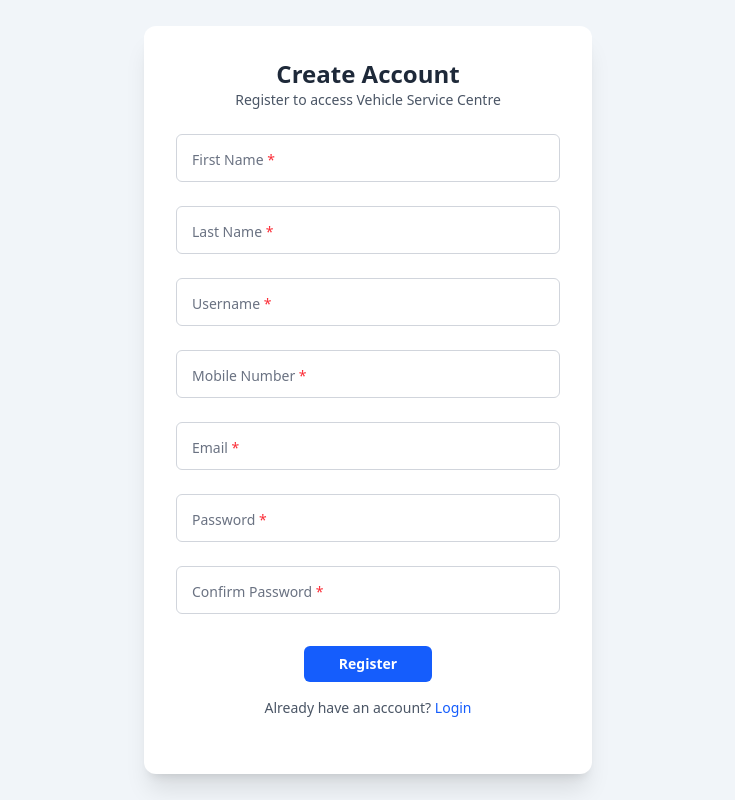
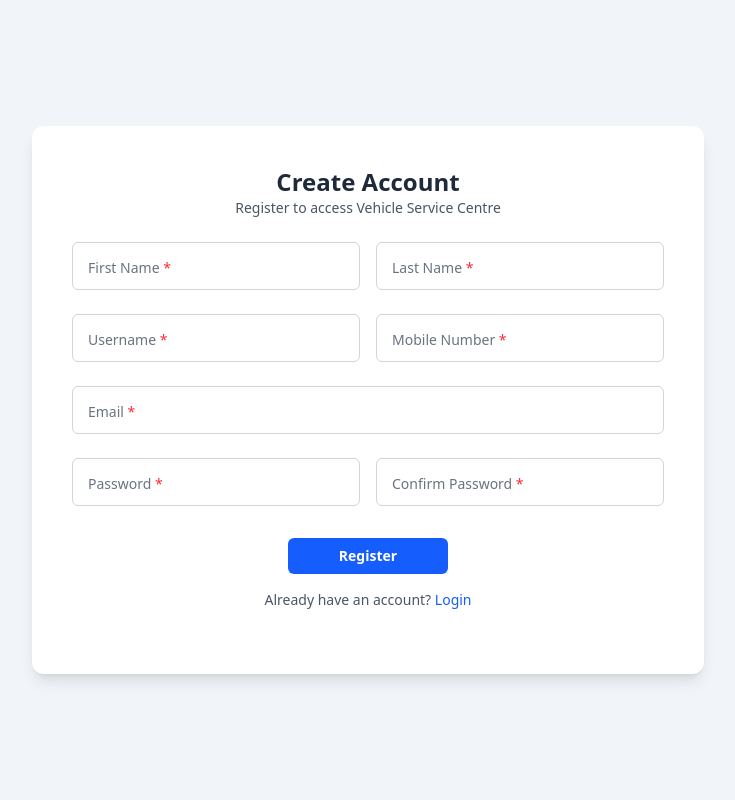
Before and after one commit to Developershaha/vehicleserviceandmaintenancecentre_frontend, a React (Vite) app: page /register in a window 1280 px wide. Shown: the whole page, without its empty margins (272-1007 px from the left). Built offline with nearby package versions, Linux system fonts and the light colour scheme.

Commit message:
design change for resgister page

```diff
--- a/src/components/auth/pages/Register.tsx
+++ b/src/components/auth/pages/Register.tsx
@@ -83,12 +83,14 @@ const Register = () => {
 
   return (
     <div className={authStyles.pageWrapper}>
-      <div className={authStyles.card}>
+      <div className="w-full max-w-md sm:max-w-xl md:max-w-2xl rounded-xl bg-white p-8 md:p-10 shadow-lg">
         <h1 className={authStyles.title}>Create Account</h1>
         <p className={authStyles.subtitle}>
           Register to access Vehicle Service Centre
         </p>
         <form onSubmit={formik.handleSubmit} className="flex flex-col">
+          {/* 👤 First & Last Name */}
+          <div className="grid grid-cols-1 gap-4 md:grid-cols-2">
             <VehicleInput
               label="First Name"
               name="firstName"
@@ -99,6 +101,7 @@ const Register = () => {
               error={formik.errors.firstName}
               touched={formik.touched.firstName}
             />
+
             <VehicleInput
               label="Last Name"
               name="lastName"
@@ -109,7 +112,10 @@ const Register = () => {
               error={formik.errors.lastName}
               touched={formik.touched.lastName}
             />
+          </div>
 
+          {/* 👤 Username & Mobile */}
+          <div className="grid grid-cols-1 gap-4 md:grid-cols-2">
             <VehicleInput
               label="Username"
               name="username"
@@ -131,7 +137,9 @@ const Register = () => {
               error={formik.errors.mobile}
               touched={formik.touched.mobile}
             />
+          </div>
 
+          {/* 📧 Email (full width) */}
           <VehicleInput
             label="Email"
             name="email"
@@ -144,6 +152,8 @@ const Register = () => {
             touched={formik.touched.email}
           />
 
+          {/* 🔐 Passwords */}
+          <div className="grid grid-cols-1 gap-4 md:grid-cols-2">
             <VehicleInput
               label="Password"
               name="password"
@@ -167,7 +177,9 @@ const Register = () => {
               error={formik.errors.confirmPassword}
               touched={formik.touched.confirmPassword}
             />
+          </div>
 
+          {/* ✅ Button */}
           <div className="pt-2">
             <VehicleButton text="Register" type="submit" align="center" />
           </div>
--- a/src/components/common/VehicleButton.tsx
+++ b/src/components/common/VehicleButton.tsx
@@ -28,7 +28,7 @@ const VehicleButton = ({
         onClick={onClick}
         disabled={disabled}
         className={`
-          w-32 rounded-md bg-blue-600 py-2 text-sm font-semibold text-white
+          w-40 rounded-md bg-blue-600 py-2 text-sm font-semibold text-white
           hover:bg-blue-700 transition
           disabled:cursor-not-allowed disabled:opacity-60
           ${className}
```
Lines whose indentation alone changed are shown as unchanged.
